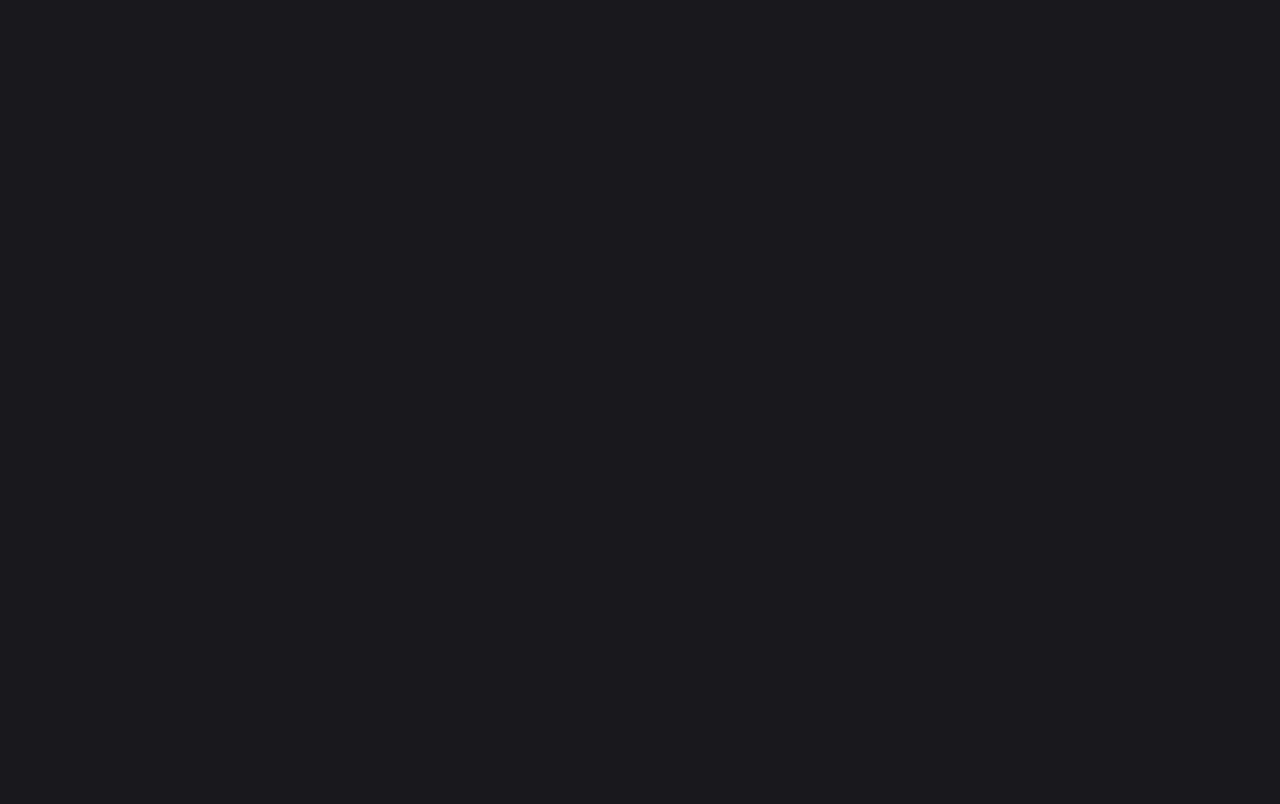
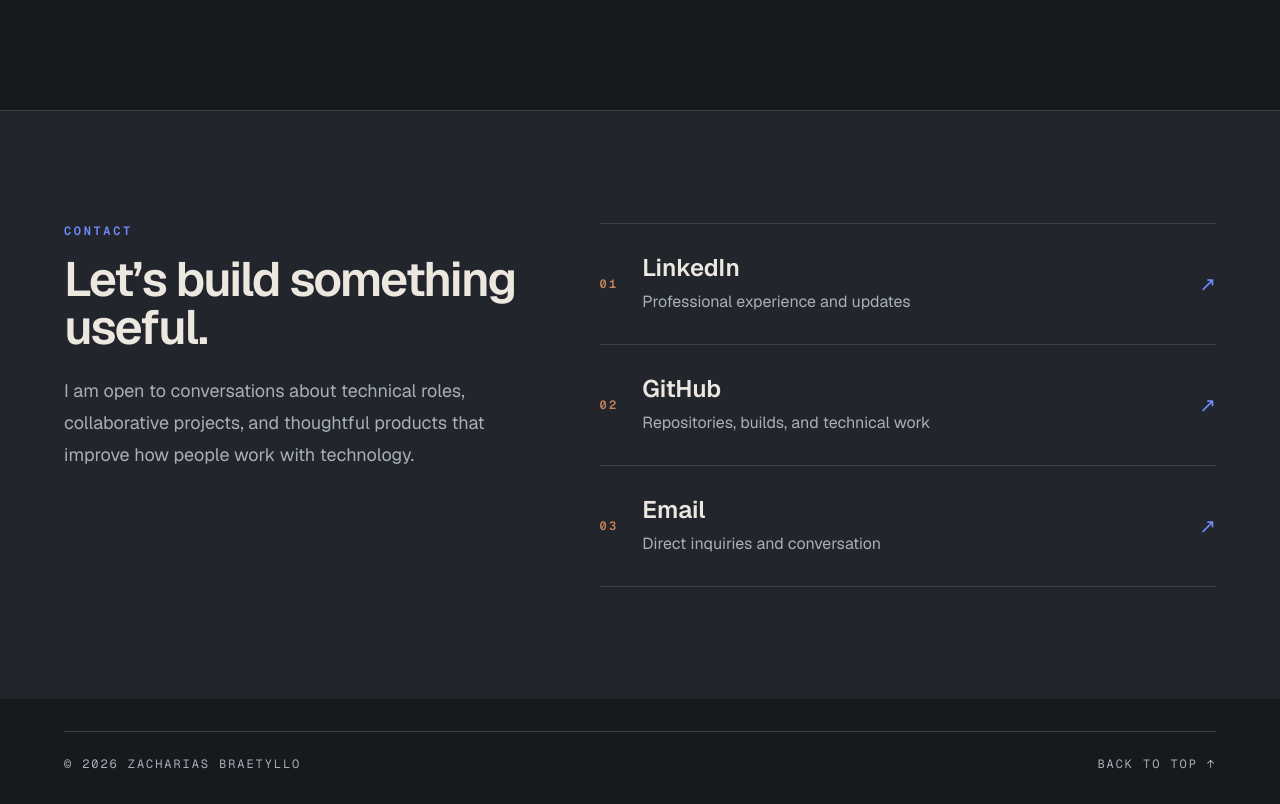
Before and after one commit to ZachariasBraetyllo-Sec/zacharias-portfolio, a Next.js app: page / in a window 1280 px wide. Shown: the part 4215-5019 px from the top of the page. Before the commit the page ends 4325 px from the top, so only its background shows below. Built offline with nearby package versions, Linux system fonts and the light colour scheme.

Commit message:
Complete homepage contact and footer

```diff
--- a/app/page.tsx
+++ b/app/page.tsx
@@ -72,6 +72,27 @@ const experienceAreas = [
   "Cybersecurity and responsible system design",
   "AI-assisted products and decision tools",
   "Documentation, troubleshooting, and user advocacy",
+];
+
+const contactLinks = [
+  {
+    number: "01",
+    label: "LinkedIn",
+    detail: "Professional experience and updates",
+    href: "https://www.linkedin.com/in/zachariasbraetyllo",
+  },
+  {
+    number: "02",
+    label: "GitHub",
+    detail: "Repositories, builds, and technical work",
+    href: "https://github.com/ZachariasBraetyllo-Sec",
+  },
+  {
+    number: "03",
+    label: "Email",
+    detail: "Direct inquiries and conversation",
+    href: "mailto:zbraetyllo@outlook.com",
+  },
 ];
 
 export default function Home() {
@@ -317,10 +338,7 @@ export default function Home() {
         </div>
       </section>
 
-      <section
-        id="about"
-        className="px-6 py-20 sm:px-10 lg:px-16 lg:py-28"
-      >
+      <section id="about" className="px-6 py-20 sm:px-10 lg:px-16 lg:py-28">
         <div className="mx-auto grid w-full max-w-7xl gap-14 lg:grid-cols-[0.8fr_1.2fr] lg:gap-20">
           <div>
             <p className="font-mono text-xs font-semibold uppercase tracking-[0.22em] text-accent">
@@ -385,6 +403,74 @@ export default function Home() {
           </div>
         </div>
       </section>
+
+      <section
+        id="contact"
+        className="border-t border-border bg-surface px-6 py-20 sm:px-10 lg:px-16 lg:py-28"
+      >
+        <div className="mx-auto w-full max-w-7xl">
+          <div className="grid gap-10 lg:grid-cols-[0.85fr_1.15fr] lg:gap-20">
+            <div>
+              <p className="font-mono text-xs font-semibold uppercase tracking-[0.22em] text-accent">
+                Contact
+              </p>
+
+              <h2 className="mt-4 text-4xl font-semibold tracking-[-0.04em] sm:text-5xl">
+                Let’s build something useful.
+              </h2>
+
+              <p className="mt-6 max-w-xl text-lg leading-8 text-muted">
+                I am open to conversations about technical roles,
+                collaborative projects, and thoughtful products that improve
+                how people work with technology.
+              </p>
+            </div>
+
+            <div className="border-t border-border">
+              {contactLinks.map((link) => (
+                <a
+                  key={link.label}
+                  href={link.href}
+                  target={link.label === "Email" ? undefined : "_blank"}
+                  rel={link.label === "Email" ? undefined : "noreferrer"}
+                  className="group grid gap-4 border-b border-border py-7 sm:grid-cols-[auto_1fr_auto] sm:items-center sm:gap-6"
+                >
+                  <span className="font-mono text-xs font-semibold tracking-[0.18em] text-accent-warm">
+                    {link.number}
+                  </span>
+
+                  <span>
+                    <span className="block text-2xl font-semibold">
+                      {link.label}
+                    </span>
+
+                    <span className="mt-1 block leading-7 text-muted">
+                      {link.detail}
+                    </span>
+                  </span>
+
+                  <span
+                    aria-hidden="true"
+                    className="font-mono text-xl text-accent transition-transform duration-200 group-hover:translate-x-1"
+                  >
+                    ↗
+                  </span>
+                </a>
+              ))}
+            </div>
+          </div>
+        </div>
+      </section>
+
+      <footer className="px-6 py-8 sm:px-10 lg:px-16">
+        <div className="mx-auto flex w-full max-w-7xl flex-col gap-4 border-t border-border pt-6 font-mono text-xs uppercase tracking-[0.16em] text-muted sm:flex-row sm:items-center sm:justify-between">
+          <span>© 2026 Zacharias Braetyllo</span>
+
+          <a href="#top" className="hover:text-foreground">
+            Back to top ↑
+          </a>
+        </div>
+      </footer>
     </main>
   );
 }
```
